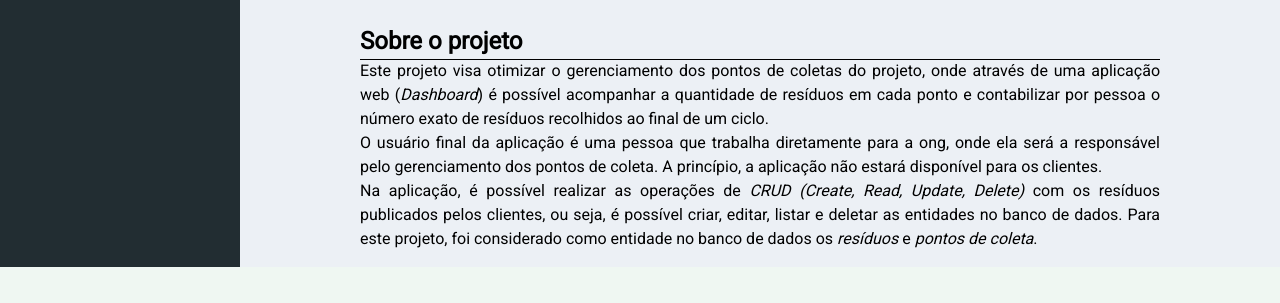
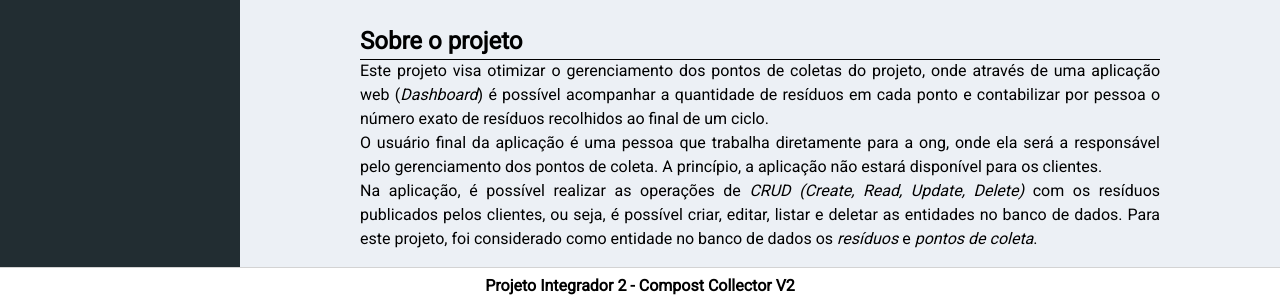
Before and after one commit to flaviosmoraes/Projeto-Intragrador-II, a Django app: page / in a window 1280 px wide. Shown: the part 667-970 px from the top of the page. Before the commit the page ends 934 px from the top, so only its background shows below. Run offline with Django 4.2, Linux system fonts and the light colour scheme; some libraries are stand-ins or nearby versions.

Commit message:
Footer adicionado

```diff
--- a/templates/base.html
+++ b/templates/base.html
@@ -47,6 +47,9 @@
         </section>
         </div>
     </div>
+    <footer>
+        Projeto Integrador 2 - Compost Collector V2
+    </footer>
     <div vw class="enabled">
         <div vw-access-button class="active"></div>
         <div vw-plugin-wrapper>
--- a/templates/static/base/css/base.css
+++ b/templates/static/base/css/base.css
@@ -136,3 +136,11 @@
     color: white;
     transition: 0.2s;
 }
+
+footer{
+    text-align: center;
+    font-size: 1rem;
+    font-weight: bold;
+    padding: .5rem;
+    border-top: 0.0625rem solid lightgray;
+}
```
Also changed, not shown: db.sqlite3.
